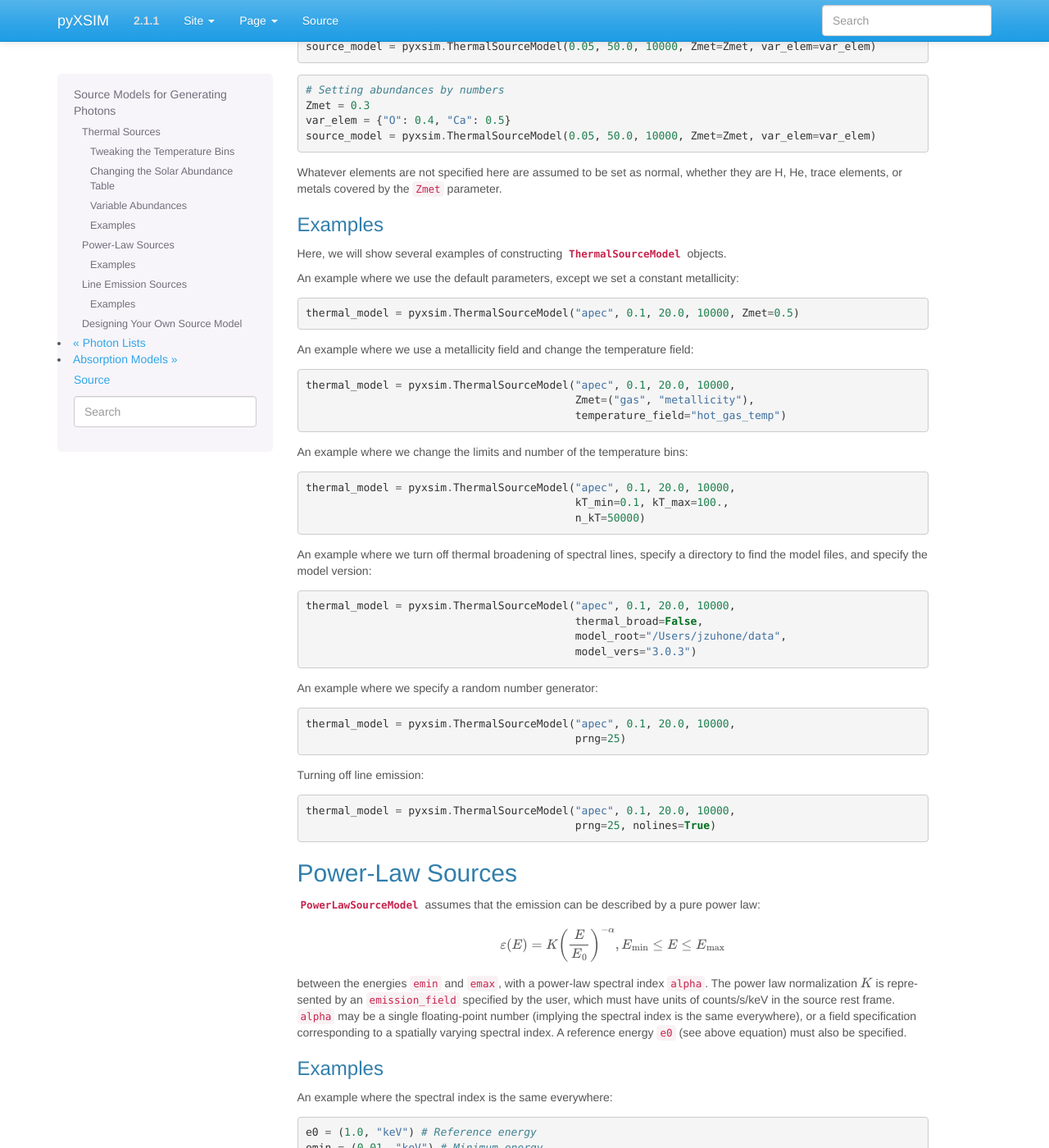
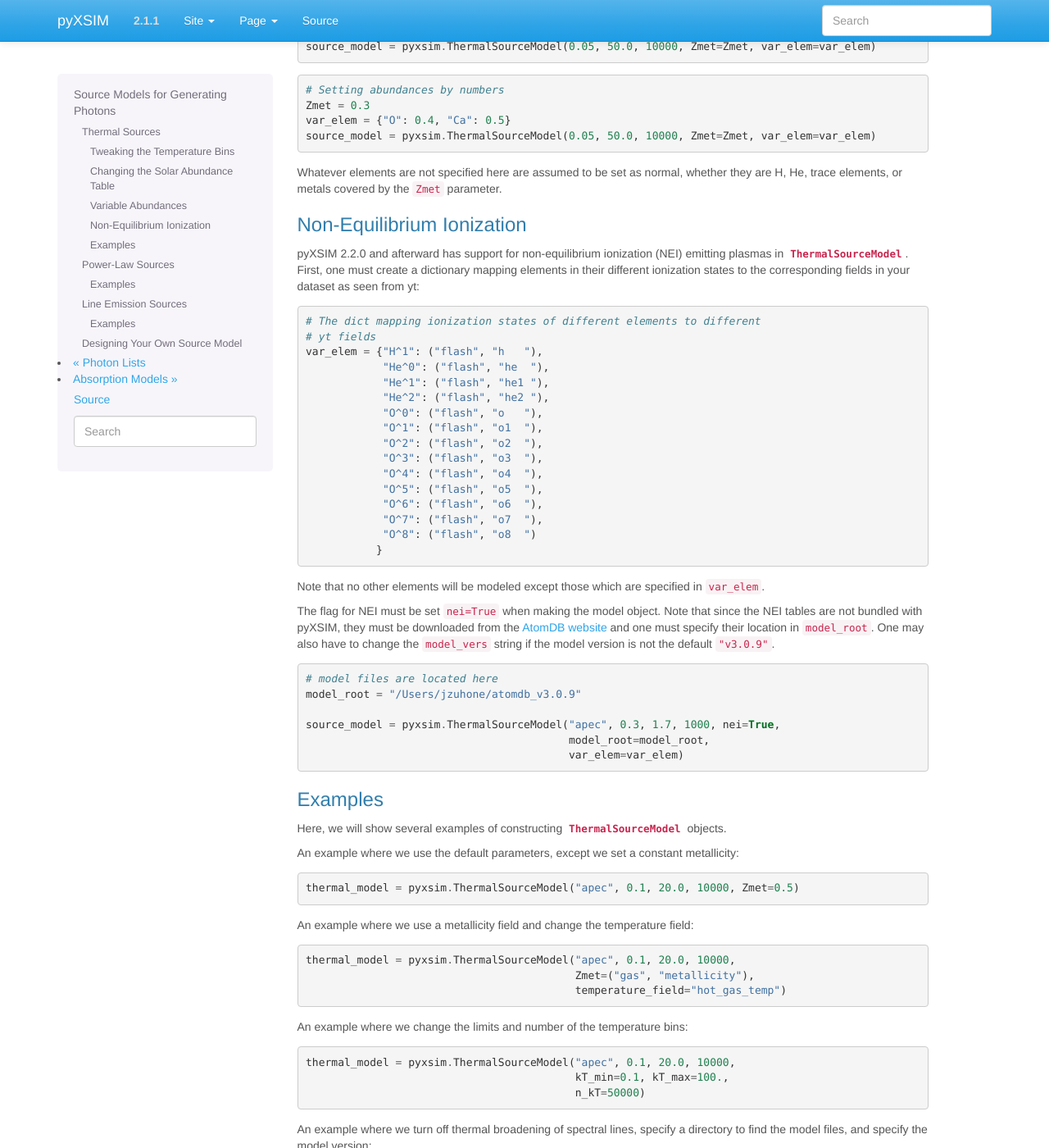
Before and after one commit to jzuhone/pyxsim, a Sphinx documentation site: the page built from doc/source/source_models.rst, in a window 1280 px wide and 1400 px high, scrolled down 2454 px. Shown: the whole window at 82% size. Built offline with Sphinx 7.4.7, drawn with Linux system fonts in a browser that asks for light colours.

Commit message:
NEI docs

```diff
--- a/doc/source/source_models.rst
+++ b/doc/source/source_models.rst
@@ -182,6 +182,52 @@ value is the single number or field name:
 
 Whatever elements are not specified here are assumed to be set as normal, whether
 they are H, He, trace elements, or metals covered by the ``Zmet`` parameter.
+
+Non-Equilibrium Ionization
+++++++++++++++++++++++++++
+
+pyXSIM 2.2.0 and afterward has support for non-equilibrium ionization (NEI)
+emitting plasmas in :class:`~pyxsim.source_models.ThermalSourceModel`. First,
+one must create a dictionary mapping elements in their different ionization
+states to the corresponding fields in your dataset as seen from yt:
+
+.. code-block:: python
+
+    # The dict mapping ionization states of different elements to different
+    # yt fields
+    var_elem = {"H^1": ("flash", "h   "),
+                "He^0": ("flash", "he  "),
+                "He^1": ("flash", "he1 "),
+                "He^2": ("flash", "he2 "),
+                "O^0": ("flash", "o   "),
+                "O^1": ("flash", "o1  "),
+                "O^2": ("flash", "o2  "),
+                "O^3": ("flash", "o3  "),
+                "O^4": ("flash", "o4  "),
+                "O^5": ("flash", "o5  "),
+                "O^6": ("flash", "o6  "),
+                "O^7": ("flash", "o7  "),
+                "O^8": ("flash", "o8  ")
+               }
+
+Note that no other elements will be modeled except those which are specified
+in ``var_elem``.
+
+The flag for NEI must be set ``nei=True`` when making the model object.
+Note that since the NEI tables are not bundled with pyXSIM, they must be
+downloaded from the `AtomDB website <http://www.atomdb.org>`_ and one must
+specify their location in ``model_root``. One may also have to change the
+``model_vers`` string if the model version is not the default ``"v3.0.9"``.
+
+.. code-block:: python
+
+    # model files are located here
+    model_root = "/Users/jzuhone/atomdb_v3.0.9"
+
+    source_model = pyxsim.ThermalSourceModel("apec", 0.3, 1.7, 1000, nei=True,
+                                             model_root=model_root,
+                                             var_elem=var_elem)
+
 
 Examples
 ++++++++
```
